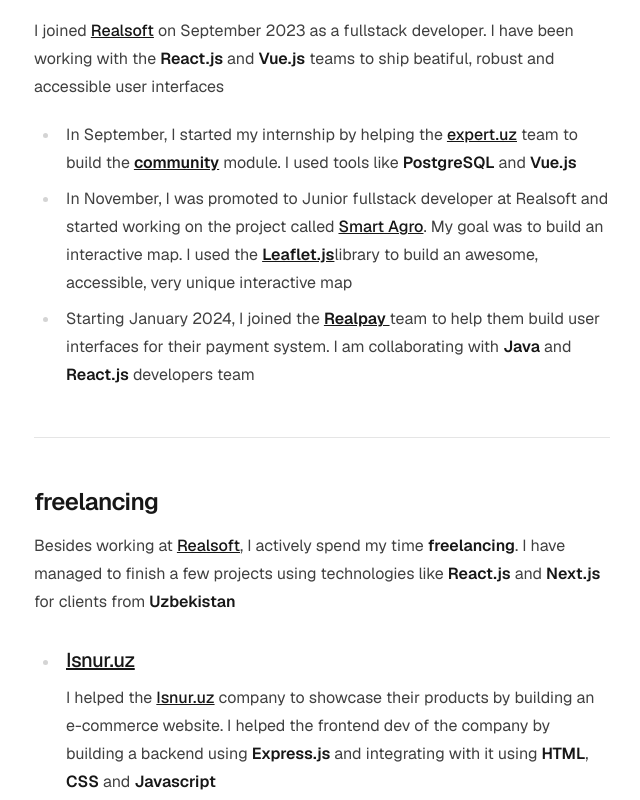
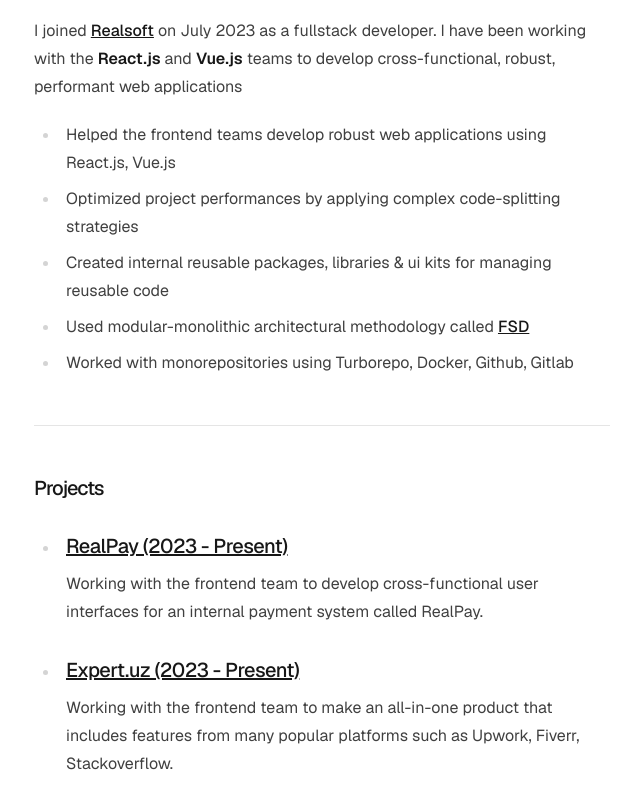
Before and after one commit to khaitbek/portfolio-with-blog, a Next.js app: page /en/work in a window 1280 px wide. Shown: the part 340-1140 px from the top of the page, without its empty margins (318-958 px from the left). Built offline with nearby package versions, Linux system fonts and the light colour scheme.

Commit message:
Update work page

```diff
--- a/src/app/[locale]/work/page.tsx
+++ b/src/app/[locale]/work/page.tsx
@@ -1,4 +1,4 @@
-import { unstable_setRequestLocale } from "next-intl/server";
+import {unstable_setRequestLocale} from "next-intl/server";
 
 // components
 import {
@@ -8,7 +8,7 @@
   TypographyH4,
 } from "src/shared/ui/Typography/Typography";
 
-export default function Page({ params }) {
+export default function Page({params}) {
   unstable_setRequestLocale(params.locale);
 
   return (
@@ -31,43 +31,60 @@
           <a href="https://realsoft.uz" target="_blank">
             Realsoft
           </a>{" "}
-          on September 2023 as a fullstack developer. I have been working with
-          the <strong>React.js</strong> and <strong>Vue.js</strong> teams to
-          ship beatiful, robust and accessible user interfaces
+          on July 2023 as a fullstack developer. I have been working with the{" "}
+          <strong>React.js</strong> and <strong>Vue.js</strong> teams to develop
+          cross-functional, robust, performant web applications
         </Paragraph>
         <ul>
           <li>
-            In September, I started my internship by helping the{" "}
-            <a href="https://expert.uz" target="_blank">
-              expert.uz
-            </a>{" "}
-            team to build the{" "}
-            <a href="https://expert.uz/pages/community_catalog" target="_blank">
-              <strong>community</strong>
-            </a>{" "}
-            module. I used tools like <strong>PostgreSQL</strong> and{" "}
-            <strong>Vue.js</strong>
+            Helped the frontend teams develop robust web applications using
+            React.js, Vue.js
           </li>
           <li>
-            In November, I was promoted to Junior fullstack developer at
-            Realsoft and started working on the project called{" "}
-            <a href="https://kh.smart-agro.uz/" target="_blank">
-              Smart Agro
-            </a>
-            . My goal was to build an interactive map. I used the{" "}
-            <a href="https://leafletjs.com/" target="_blank">
-              <strong>Leaflet.js</strong>
-            </a>
-            library to build an awesome, accessible, very unique interactive map
+            Optimized project performances by applying complex code-splitting
+            strategies
           </li>
           <li>
-            Starting January 2024, I joined the{" "}
-            <a href="https://realpay.uz/" target="_blank">
-              <strong>Realpay </strong>
+            Created internal reusable packages, libraries & ui kits for managing
+            reusable code
+          </li>
+          <li>
+            Used modular-monolithic architectural methodology called{" "}
+            <a target="_blank" href="https://feature-sliced.design">
+              FSD
             </a>
-            team to help them build user interfaces for their payment system. I
-            am collaborating with <strong>Java</strong> and{" "}
-            <strong>React.js</strong> developers team
+          </li>
+          <li>
+            Worked with monorepositories using Turborepo, Docker, Github, Gitlab
+          </li>
+        </ul>
+        <hr />
+        <TypographyH3 className="font-medium text-xl mb-1 tracking-tighter">
+          Projects
+        </TypographyH3>
+        <ul>
+          <li>
+            <TypographyH4>
+              <a href="https://realpay.uz" target="_blank">
+                RealPay (2023 - Present)
+              </a>
+            </TypographyH4>
+            <Paragraph>
+              Working with the frontend team to develop cross-functional user
+              interfaces for an internal payment system called RealPay.
+            </Paragraph>
+          </li>
+          <li>
+            <TypographyH4>
+              <a href="https://new.expert.uz" target="_blank">
+                Expert.uz (2023 - Present)
+              </a>
+            </TypographyH4>
+            <Paragraph>
+              Working with the frontend team to make an all-in-one product that
+              includes features from many popular platforms such as Upwork,
+              Fiverr, Stackoverflow.
+            </Paragraph>
           </li>
         </ul>
         <hr />
@@ -79,7 +96,7 @@
             Realsoft
           </a>
           , I actively spend my time <strong>freelancing</strong>. I have
-          managed to finish a few projects using technologies like{" "}
+          managed to work on projects using technologies like{" "}
           <strong>React.js</strong> and <strong>Next.js</strong> for clients
           from <strong>Uzbekistan</strong>
         </Paragraph>
```
Also changed, not shown: 1 other file (tests, documents, lock files or other folders).
